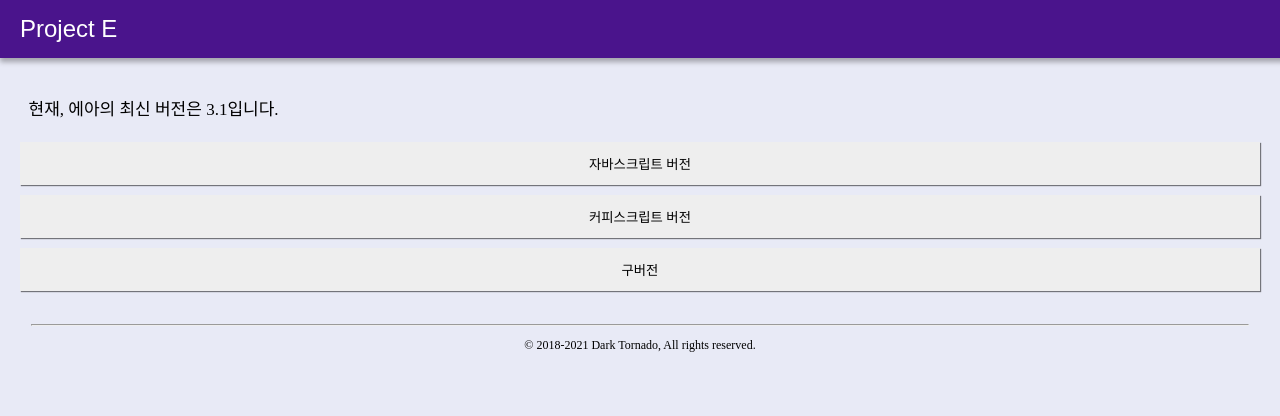
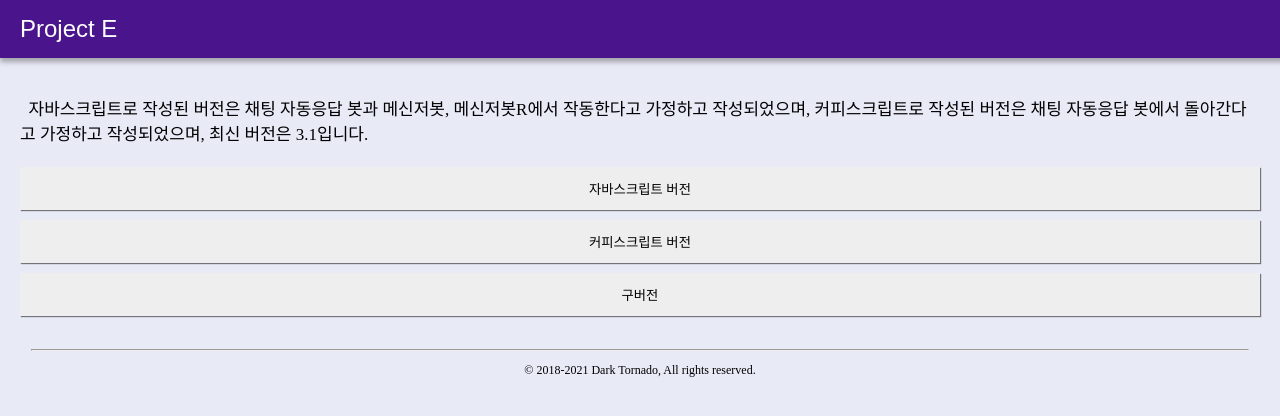
Before and after one commit to DarkTornado/ProjectE, a plain HTML site: page download.html in a window 1280 px wide. Drawn offline with Linux system fonts and the light colour scheme.

Commit message:
Update download.html

```diff
--- a/download.html
+++ b/download.html
@@ -18,7 +18,7 @@
 
     <div class=body>
         <p>&nbsp;
-            현재, 에아의 최신 버전은 3.1입니다.
+            자바스크립트로 작성된 버전은 채팅 자동응답 봇과 메신저봇, 메신저봇R에서 작동한다고 가정하고 작성되었으며, 커피스크립트로 작성된 버전은 채팅 자동응답 봇에서 돌아간다고 가정하고 작성되었으며, 최신 버전은 3.1입니다.
         </p>
         <center>
             <input class=button type=button value="자바스크립트 버전" onclick="download(true);"><br>
```
